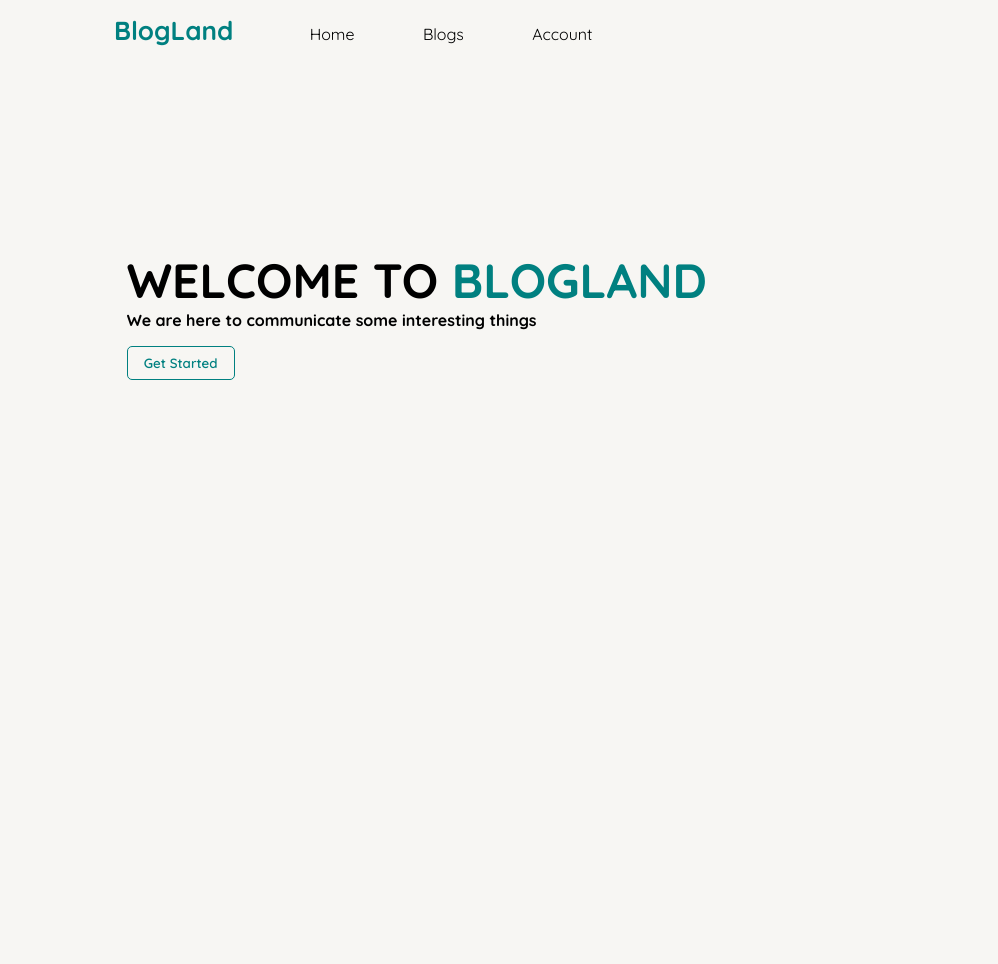
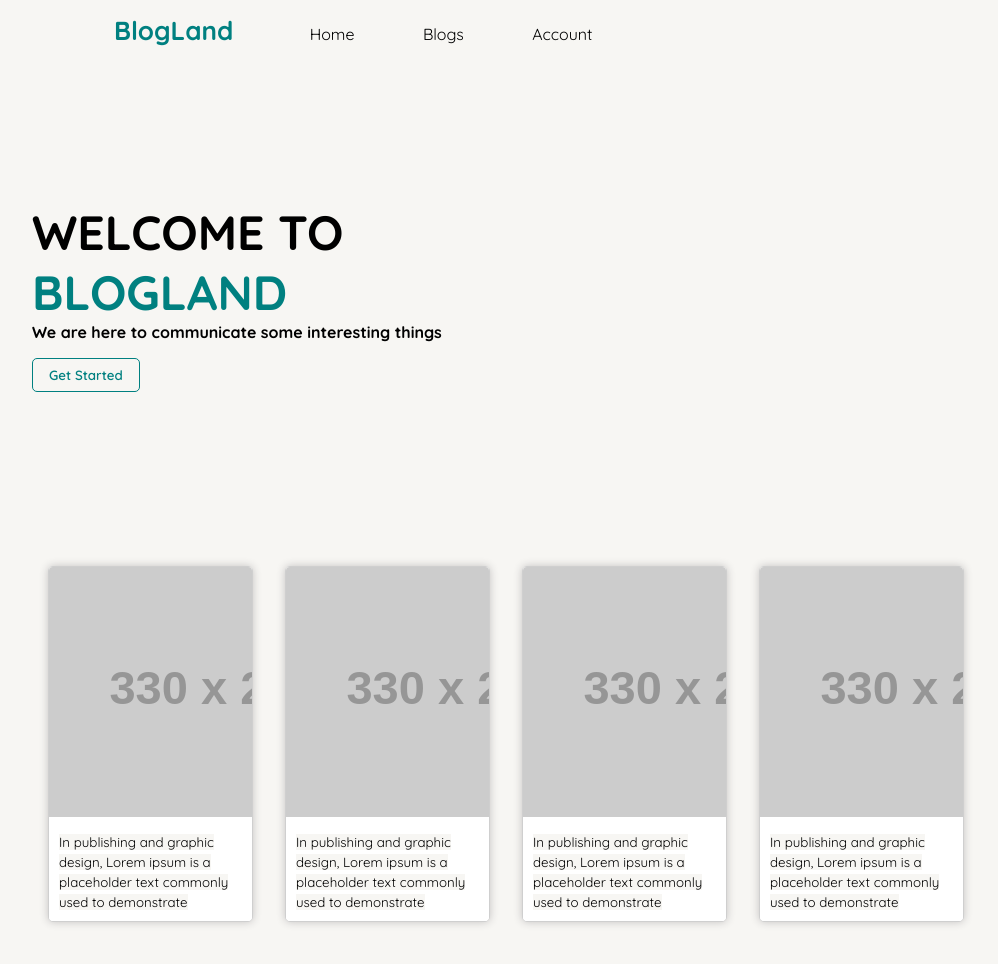
Before and after one commit to Esmat-Farjad/Organic_foodLand, a plain HTML site: page index.html in a window 1280 px wide. Shown: the whole page, without its empty margins (134-1132 px from the left). Before the commit the page ends 800 px from the top, so only its background shows below. Drawn offline with Linux system fonts and the light colour scheme; placeholder pictures from the web are drawn by us.

Commit message:
mobile device design created

```diff
--- a/assets/css/style.scss
+++ b/assets/css/style.scss
@@ -1,3 +1,5 @@
+$mobile:600px;
+$medium:768px;
 // Google font import link
 @import url('https://fonts.googleapis.com/css2?family=Quicksand:wght@300..700&display=swap');
 *{
@@ -35,8 +37,11 @@
 .page-button:hover{
 @include button-hover();
 }
+.container{
+    margin: 0 12.5%;
+}
 .heading-content{
-    margin: 15% auto ;
+    margin: 15% 0;
     width: 60%;
     height: 20%;
     .heading-text{
@@ -117,3 +122,34 @@
         transform: translateX(300px);
     }
 }
+
+.card-section{
+    box-sizing: border-box;
+    display: flex;
+    margin: 5rem 0;
+    justify-content: center;
+}
+.card,.card-body, .card-footer{
+    background-color: white;
+}
+.card-section .card{
+    width: 23%;
+    overflow: hidden;
+    border: 1px solid rgb(207, 207, 207);
+    box-shadow: 0 0 8px rgb(196, 194, 194);
+    border-radius: 5px;
+    margin: 1rem;
+
+}
+.card .card-footer{
+    padding: 10px;
+}
+@media only screen and (max-width:$mobile) {
+    .card-section{
+        box-sizing: unset;
+        display: block;
+    }
+    .card-section .card{
+        width: 100%;
+    }
+}
--- a/assets/js/scripts.js
+++ b/assets/js/scripts.js
@@ -1,5 +1,9 @@
 // self executing function
 (function() {
-    console.log('DOM loaded');
     document.querySelector(".heading-content").classList.add("apply-animation");
+    if(document.scrollingElement.scrollTop){
+        document.querySelectorAll(".card").classList.add("apply-animation");
+        console.log("scrolling event");
+    }
 })();
+window.scrollTo()
--- a/index.html
+++ b/index.html
@@ -23,6 +23,41 @@
             <h4 class="heading-sub-text">We are here to communicate some interesting things</h4>
             <button type="button" class="page-button">Get Started</button>
         </div>
+        <div class="card-section">
+            <div class="card">
+                <div class="card-body">
+                    <img src="https://placehold.co/330x250" alt="Image Placeholder">
+                </div>
+                <div class="card-footer">
+                    <small>In publishing and graphic design, Lorem ipsum is a placeholder text commonly used to demonstrate </small>
+                </div>
+            </div>
+
+            <div class="card">
+                <div class="card-body">
+                    <img src="https://placehold.co/330x250" alt="Image Placeholder">
+                </div>
+                <div class="card-footer">
+                    <small>In publishing and graphic design, Lorem ipsum is a placeholder text commonly used to demonstrate </small>
+                </div>
+            </div>
+            <div class="card">
+                <div class="card-body">
+                    <img src="https://placehold.co/330x250" alt="Image Placeholder">
+                </div>
+                <div class="card-footer">
+                    <small>In publishing and graphic design, Lorem ipsum is a placeholder text commonly used to demonstrate </small>
+                </div>
+            </div>
+            <div class="card">
+                <div class="card-body">
+                    <img src="https://placehold.co/330x250" alt="Image Placeholder">
+                </div>
+                <div class="card-footer">
+                    <small>In publishing and graphic design, Lorem ipsum is a placeholder text commonly used to demonstrate </small>
+                </div>
+            </div>
+        </div>
     </div>
 </body>
 <script src="./assets/js/scripts.js"></script>
```
Also changed, not shown: assets/css/style.css, 1 other file.
